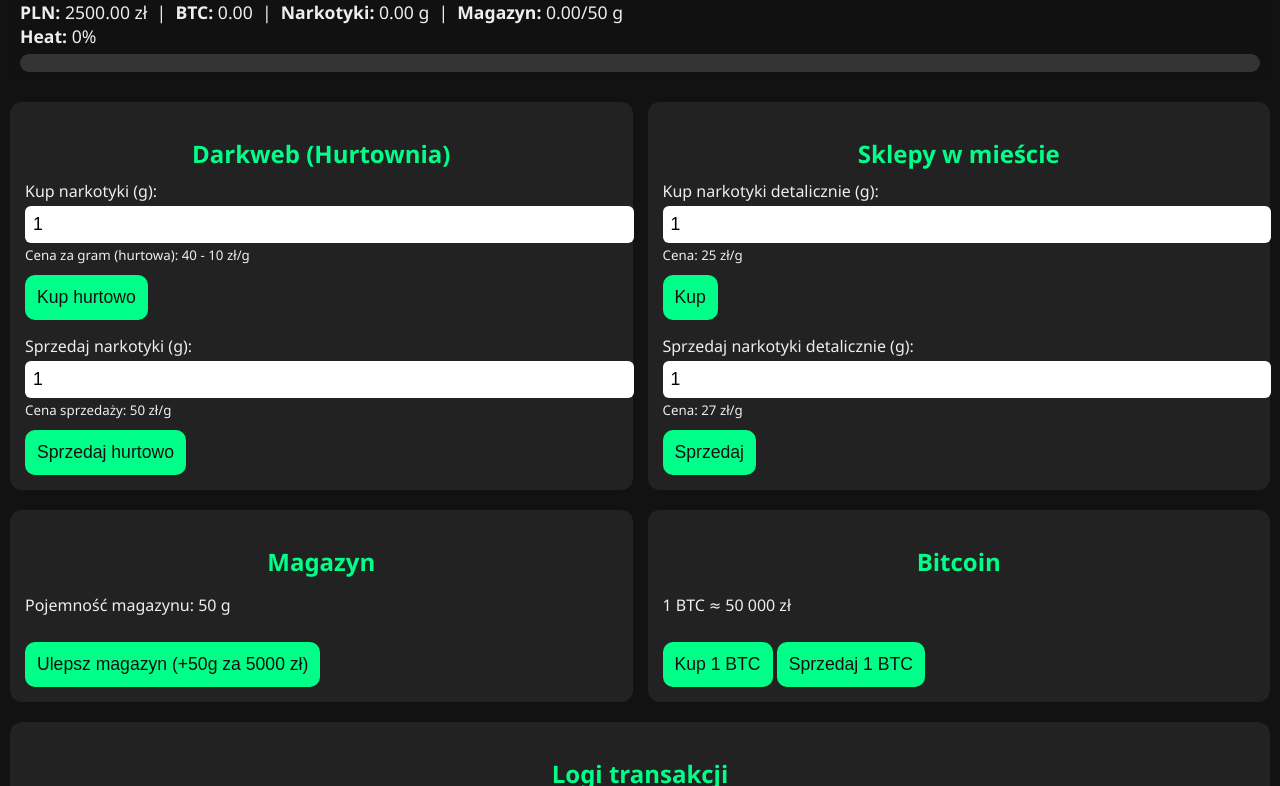
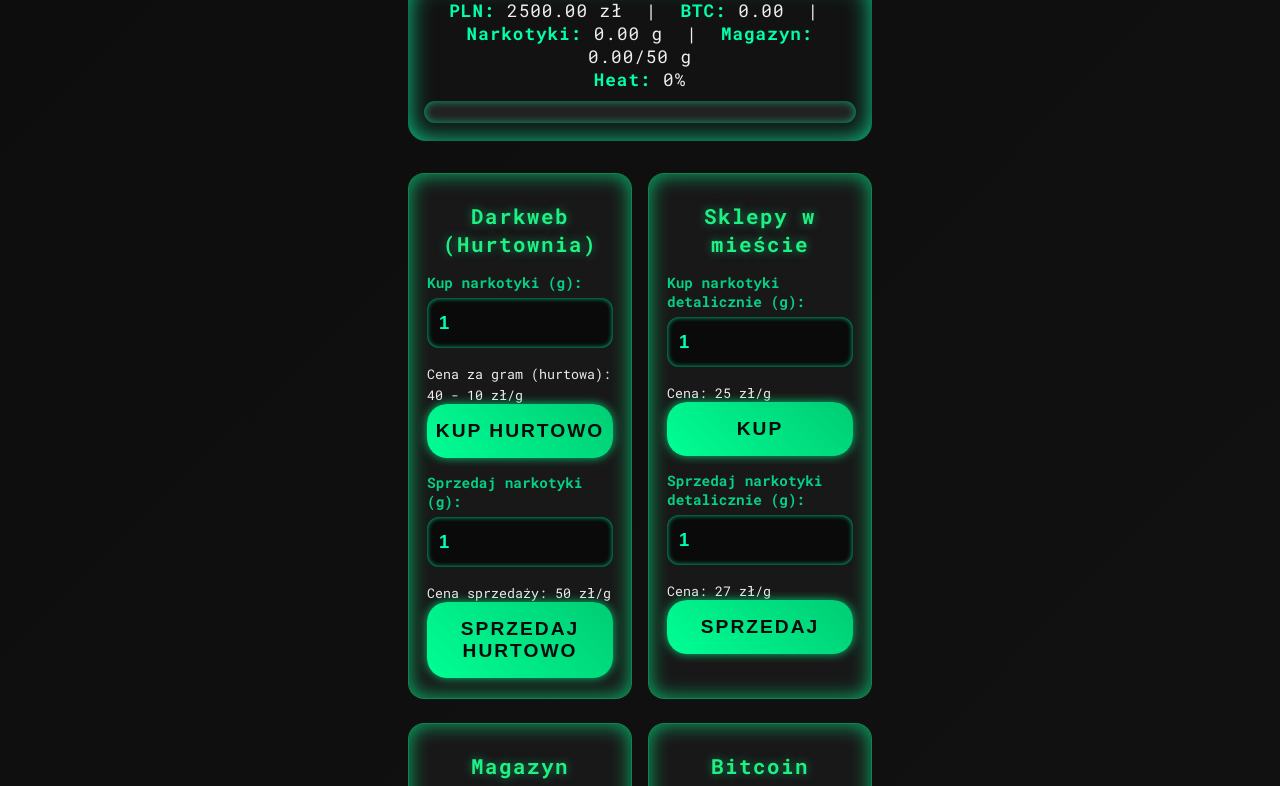
Before and after one commit to dkmapks/info, a plain HTML site: page index.html in a window 1280 px wide. Shown: the part 94-880 px from the top of the page. Drawn offline with Linux system fonts and the light colour scheme; files that its build step writes are made by us from their sources; a script that the page names is missing; files whose address does not match are found by name.

Commit message:
Update style.css

```diff
--- a/style.css
+++ b/style.css
@@ -1,91 +1,148 @@
+@import url('https://fonts.googleapis.com/css2?family=Roboto+Mono:wght@400;700&display=swap');
+
+* {
+  box-sizing: border-box;
+}
+
 body {
-  margin: 0; padding: 10px;
-  font-family: 'Segoe UI', Tahoma, Geneva, Verdana, sans-serif;
-  background: #121212;
+  margin: 0; padding: 12px 8px;
+  font-family: 'Roboto Mono', monospace, monospace;
+  background: linear-gradient(135deg, #0d0d0d, #121212);
   color: #eee;
   user-select: none;
+  -webkit-font-smoothing: antialiased;
+  -moz-osx-font-smoothing: grayscale;
+  max-width: 480px;
+  margin-left: auto;
+  margin-right: auto;
 }
-h1, h2 {
-  color: #00ff88;
-  margin-bottom: 10px;
+
+h1, h2, h3 {
+  color: #1ef182;
   text-align: center;
+  letter-spacing: 1.5px;
+  margin-top: 8px;
+  margin-bottom: 12px;
+  text-shadow: 0 0 10px #0de08a88;
 }
+
 .section {
-  background: #222;
-  border-radius: 12px;
-  margin-bottom: 20px;
-  padding: 15px;
+  background: #181818;
+  border: 1px solid #0de08a88;
+  border-radius: 16px;
+  margin-bottom: 24px;
+  padding: 20px 18px;
+  box-shadow: 0 0 20px #00ff91aa inset;
 }
-.section h3 {
-  margin-top: 0;
-  border-bottom: 1px solid #00ff88;
-  padding-bottom: 5px;
+
+.section h2 {
+  margin-bottom: 15px;
+  font-weight: 700;
+  font-size: 1.3rem;
 }
+
 label {
   display: block;
-  margin-top: 8px;
-  margin-bottom: 4px;
+  margin-bottom: 6px;
+  font-weight: 600;
+  font-size: 0.9rem;
+  color: #00ffa2cc;
 }
+
 input[type="number"] {
   width: 100%;
-  padding: 8px;
-  border-radius: 6px;
+  padding: 14px 12px;
+  font-size: 1.15rem;
+  font-weight: 600;
+  border-radius: 12px;
   border: none;
-  font-size: 1.1em;
+  outline: none;
+  background: #0a0a0a;
+  color: #00ffb8;
+  box-shadow: inset 0 0 5px #00ffafcc;
+  margin-bottom: 14px;
+  transition: background-color 0.3s ease;
 }
+
+input[type="number"]:focus {
+  background-color: #111111;
+  box-shadow: 0 0 12px #00ffb880;
+}
+
 button {
   width: 100%;
+  padding: 16px 0;
+  background: linear-gradient(45deg, #00ff95, #00cc74);
+  border: none;
+  border-radius: 20px;
+  color: #0b0b0b;
+  font-size: 1.2rem;
+  font-weight: 700;
+  cursor: pointer;
+  text-transform: uppercase;
+  letter-spacing: 2px;
+  box-shadow: 0 0 10px #00ff95bb;
+  transition: background 0.25s ease;
+}
+
+button:hover {
+  background: linear-gradient(45deg, #00cc74, #009955);
+  box-shadow: 0 0 18px #00ff95dd;
+}
+
+#status {
+  background: #121212;
+  border-radius: 18px;
+  padding: 18px 16px;
+  margin-bottom: 32px;
+  font-size: 1.1rem;
+  letter-spacing: 1px;
+  text-align: center;
+  box-shadow: 0 0 25px #0afeaacc inset;
+}
+
+#status b {
+  color: #00ffa8;
+}
+
+#heatBar {
+  width: 100%;
+  height: 22px;
+  background: #222;
+  border-radius: 22px;
+  overflow: hidden;
   margin-top: 10px;
-  padding: 12px;
-  font-size: 1.1em;
-  background-color: #00ff88;
-  border: none;
-  border-radius: 10px;
-  color: #121212;
-  cursor: pointer;
-  transition: background-color 0.3s;
+  box-shadow: inset 0 0 8px #00ffa899;
 }
-button:hover {
-  background-color: #00cc66;
-}
-#status {
-  background: #111;
-  padding: 10px;
-  border-radius: 12px;
-  margin-bottom: 20px;
-  font-size: 1.1em;
-}
-#heatBar {
-  height: 18px;
-  background: #333;
-  border-radius: 12px;
-  overflow: hidden;
-  margin-top: 6px;
-}
+
 #heatFill {
   height: 100%;
-  background: linear-gradient(90deg, #ff4444, #ffaa00);
+  background: linear-gradient(90deg, #ff0044, #ffbb00);
   width: 0%;
   transition: width 0.3s ease;
+  box-shadow: 0 0 15px #ff4500aa;
 }
-#log {
-  max-height: 140px;
+
+#logSection {
+  font-size: 0.9rem;
+  background: #101010cc;
+  border-radius: 16px;
+  max-height: 180px;
   overflow-y: auto;
-  background: #111;
-  padding: 8px;
-  border-radius: 10px;
-  font-size: 0.9em;
-  line-height: 1.3em;
+  padding: 14px 18px;
+  box-shadow: inset 0 0 18px #00ff9e88;
+  line-height: 1.4rem;
+  font-family: 'Courier New', Courier, monospace;
+  color: #0efaa0;
 }
-@media (min-width: 500px) {
+
+@media (min-width: 400px) {
   .flex-row {
     display: flex;
-    gap: 15px;
+    gap: 16px;
   }
+
   .flex-row > .section {
     flex: 1;
   }
-  button {
-    width: auto;
-  }
 }
```
